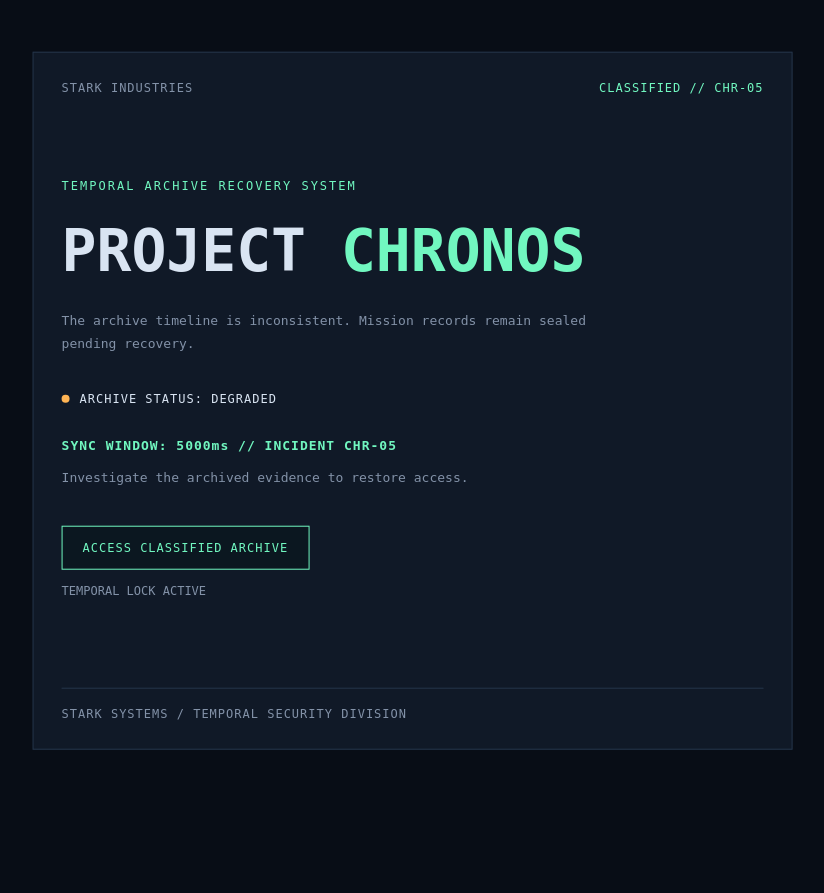
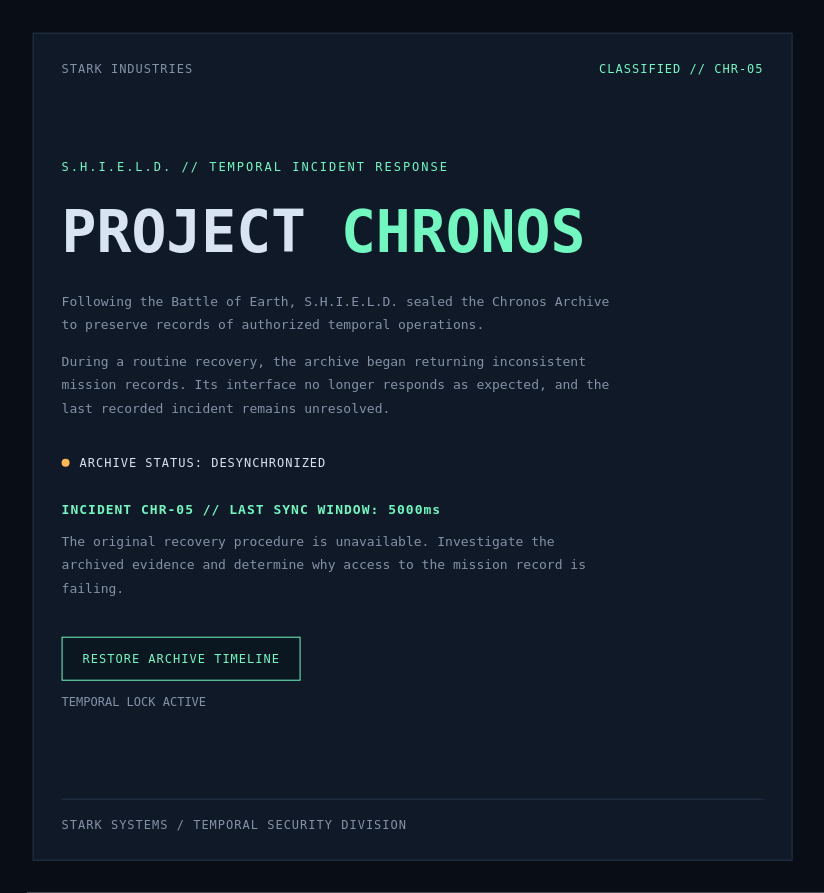
Before and after one commit to madhan-tamil/avengers-chronos, a Flask app: page / in a window 1280 px wide. Shown: the whole page, without its empty margins (226-1050 px from the left). Before the commit the page ends 750 px from the top, so only its background shows below. Run offline with Flask 3, Linux system fonts and the light colour scheme.

Commit message:
Improve CHRONOS landing page story

```diff
--- a/templates/index.html
+++ b/templates/index.html
@@ -18,29 +18,45 @@
        	      </header>
 
               <section class="mission">
-            	<p class="eyebrow">TEMPORAL ARCHIVE RECOVERY SYSTEM</p>
+            	<p class="eyebrow">
+    			S.H.I.E.L.D. // TEMPORAL INCIDENT RESPONSE
+		</p>
 
 		<h1>PROJECT <span>CHRONOS</span></h1>
 
 		<p class="description">
-                	The archive timeline is inconsistent.
-               	        Mission records remain sealed pending recovery.
+    			Following the Battle of Earth, S.H.I.E.L.D. sealed
+    			the Chronos Archive to preserve records of authorized
+    			temporal operations.
+		</p>
+
+		<p class="description">
+    			During a routine recovery, the archive began returning
+    			inconsistent mission records. Its interface no longer
+    		        responds as expected, and the last recorded incident
+    			remains unresolved.
 		</p>
 
 		<div class="status">
     			<span class="status-dot"></span>
-                	ARCHIVE STATUS: DEGRADED
+    			ARCHIVE STATUS: DESYNCHRONIZED
 		</div>
 
 		<p class="signal">
-                	SYNC WINDOW: 5000ms // INCIDENT CHR-05
+    			INCIDENT CHR-05 // LAST SYNC WINDOW: 5000ms
 		</p>
 
 		<p class="instruction">
-                	Investigate the archived evidence to restore access.
+    			The original recovery procedure is unavailable.
+    			Investigate the archived evidence and determine
+    			why access to the mission record is failing.
 		</p>
-                <button type="button" class="archive-control" id="archive-control">
-   			 ACCESS CLASSIFIED ARCHIVE
+
+		<button
+    			type="button"
+    			class="archive-control"
+    			id="archive-control">
+    			RESTORE ARCHIVE TIMELINE
 		</button>
 
 		<p id="interaction-message" aria-live="polite">
```
Lines whose indentation alone changed are shown as unchanged.
